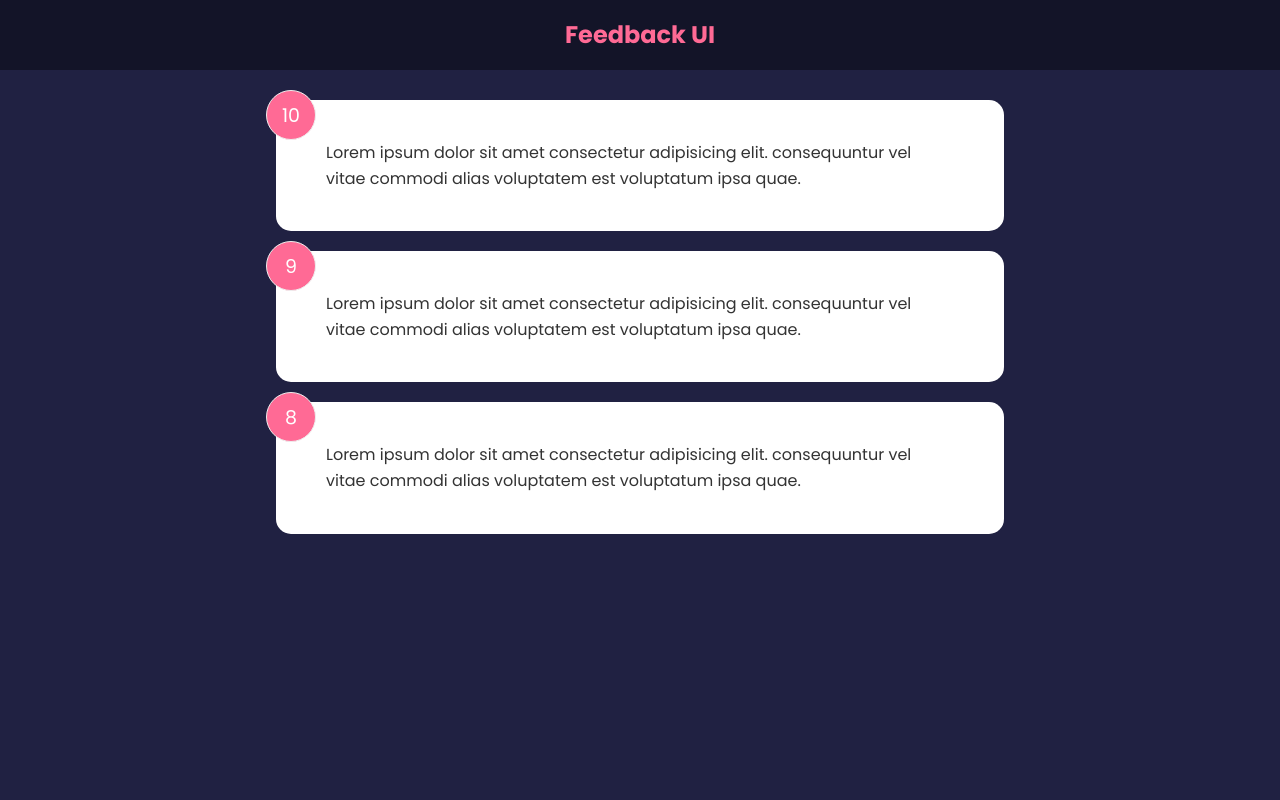
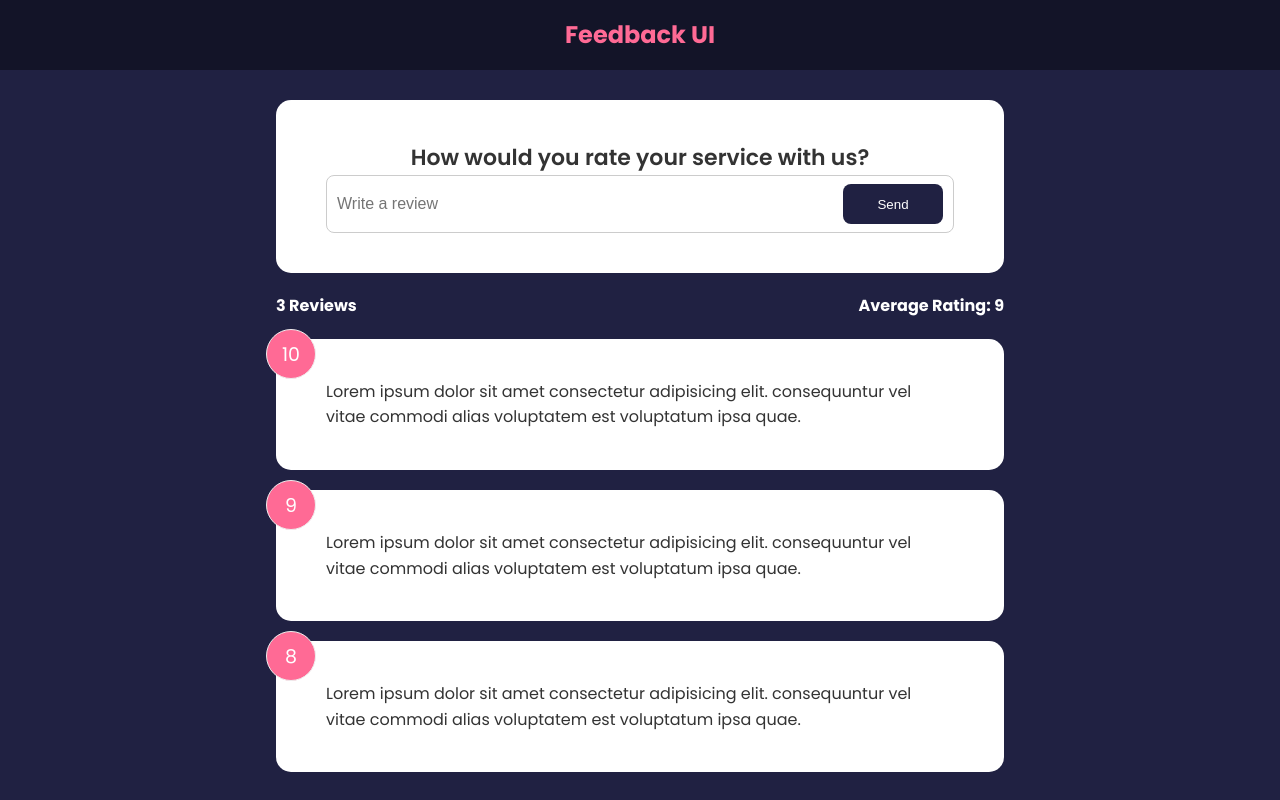
Before and after one commit to hugobotas/feedback-app, a React (Vite) app: page / in a window 1280 px wide. Built offline with nearby package versions, Linux system fonts and the light colour scheme; some icons are missing.

Commit message:
feat: FeedbackStats

```diff
--- a/src/App.tsx
+++ b/src/App.tsx
@@ -2,6 +2,8 @@
 import FeedbackList from './components/FeedbackList';
 import { useState } from 'react';
 import FeedbackData from './data/FeedbackData';
+import FeedbackStats from './components/FeedbackStats';
+import FeedbackForm from './components/FeedbackForm';
 
 function App() {
   const [feedback, setFeedback] = useState(FeedbackData);
@@ -16,6 +18,8 @@
     <>
       <Header />
       <div className='container '>
+        <FeedbackForm />
+        <FeedbackStats feedback={feedback} />
         <FeedbackList feedback={feedback} handleDelete={deleteFeedback} />
       </div>
     </>
--- /dev/null
+++ b/src/components/FeedbackForm.tsx
@@ -0,0 +1,31 @@
+import Card from './shared/Card';
+import { ChangeEvent, useState } from 'react';
+import Button from './shared/Button';
+
+function FeedbackForm() {
+  const [text, setText] = useState('');
+
+  function handleTextChange(e: ChangeEvent<HTMLInputElement>) {
+    setText(e.target.value);
+  }
+
+  return (
+    <Card>
+      <form>
+        <h2>How would you rate your service with us?</h2>
+        {/* @TODO - rating select component */}
+        <div className='input-group'>
+          <input
+            onChange={handleTextChange}
+            type='text'
+            placeholder='Write a review'
+            value={text}
+          />
+          <Button type='submit'>Send</Button>
+        </div>
+      </form>
+    </Card>
+  );
+}
+
+export default FeedbackForm;
--- /dev/null
+++ b/src/components/FeedbackStats.tsx
@@ -0,0 +1,19 @@
+import { FeedbackItemType } from '../data/FeedbackData';
+
+interface FeedbackStatsProps {
+  feedback: FeedbackItemType[];
+}
+
+function FeedbackStats({ feedback }: FeedbackStatsProps) {
+  let average: number = feedback.reduce((acc, cur) => acc + cur.rating, 0) / feedback.length;
+  average = parseFloat(average.toFixed(1).replace(/[.,]0$/, ''));
+
+  return (
+    <div className='feedback-stats'>
+      <h4>{feedback.length} Reviews</h4>
+      <h4>Average Rating: {isNaN(average) ? 0 : average}</h4>
+    </div>
+  );
+}
+
+export default FeedbackStats;
--- /dev/null
+++ b/src/components/shared/Button.tsx
@@ -0,0 +1,23 @@
+import React, { ButtonHTMLAttributes, DetailedHTMLProps } from 'react';
+
+interface ButtonProps {
+  isDisabled?: boolean;
+  children: React.ReactNode;
+  version?: 'primary' | 'secondary';
+  type?: ButtonHTMLAttributes<HTMLButtonElement>['type'];
+}
+
+function Button({
+  children,
+  version = 'primary',
+  type = 'button',
+  isDisabled = false,
+}: ButtonProps) {
+  return (
+    <button type={type} disabled={isDisabled} className={`btn btn-${version}`}>
+      {children}
+    </button>
+  );
+}
+
+export default Button;
```
